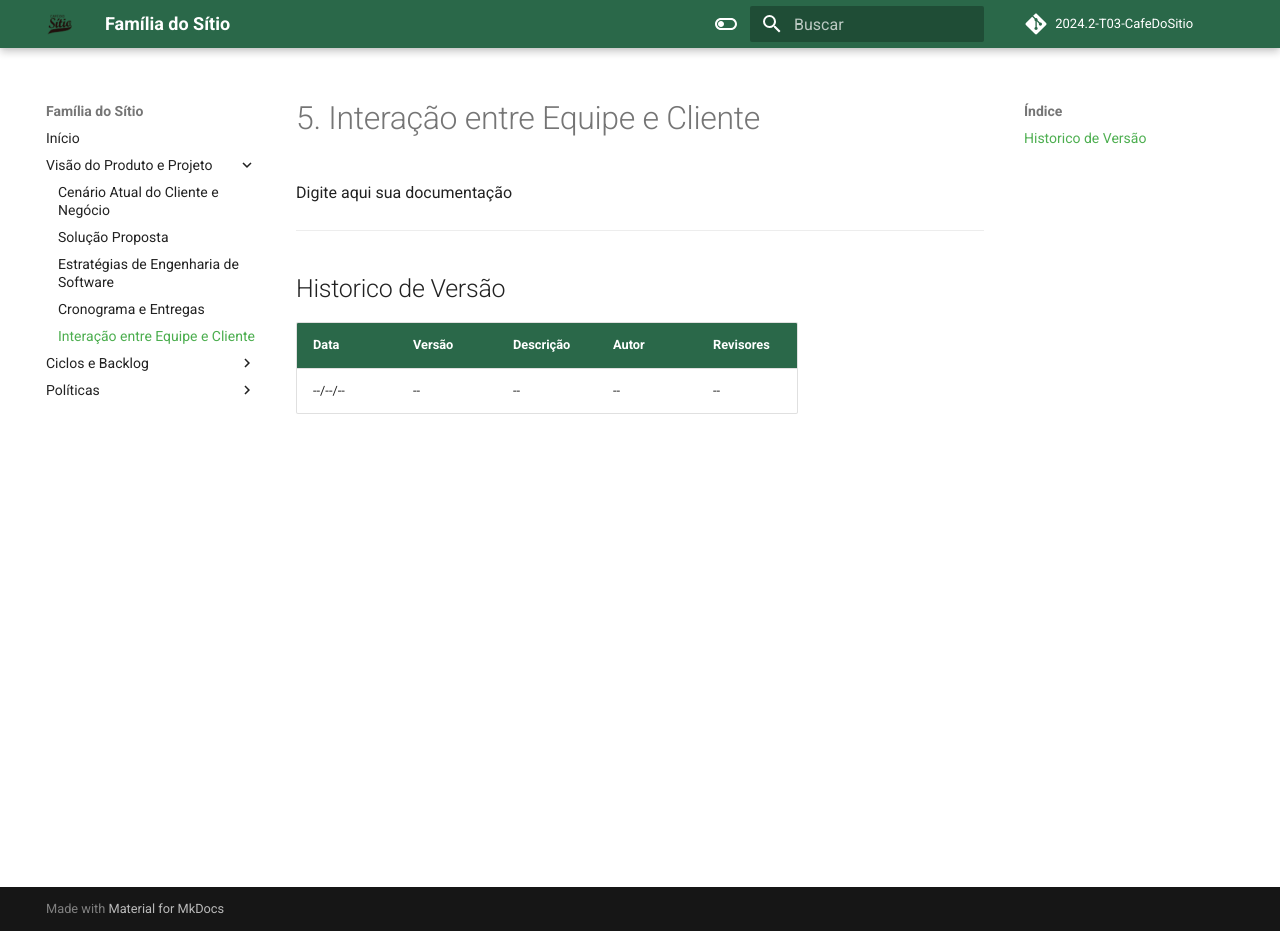
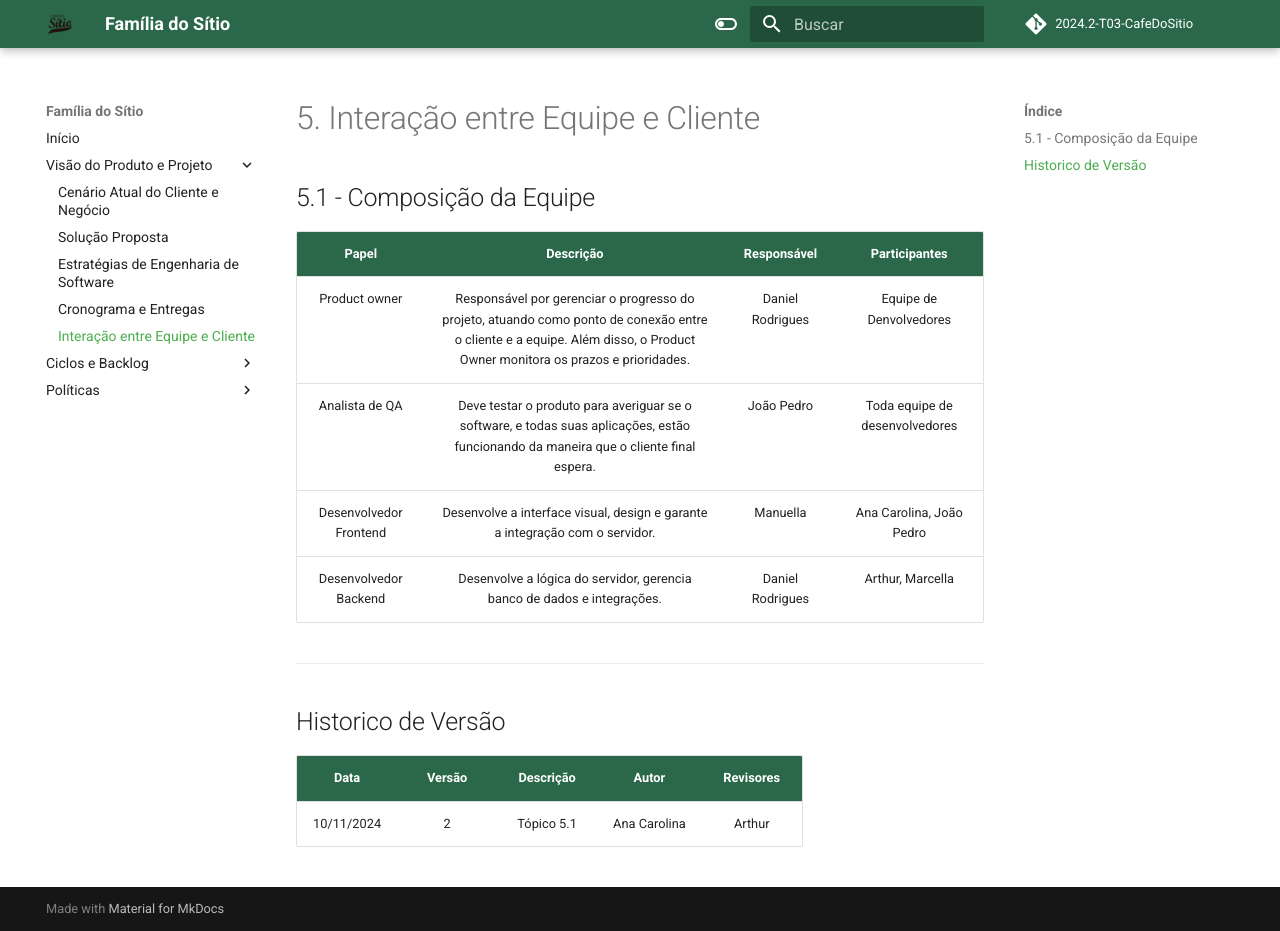
Before and after one commit to mdsreq-fga-unb/2024.2-T03-CafeDoSitio, an MkDocs documentation site: the page built from docs/sections/2-docPage/5-interacaoEquipeCliente.md, in a window 1280 px wide and 931 px high. Built offline with MkDocs 1.6.1 and Material for MkDocs 9.7.7, drawn with Linux system fonts in a browser that asks for light colours; comment, search, counter and statistics services are not loaded.

Commit message:
docs: adicionando tópico 5.1

```diff
--- a/docs/sections/2-docPage/5-interacaoEquipeCliente.md
+++ b/docs/sections/2-docPage/5-interacaoEquipeCliente.md
@@ -1,9 +1,18 @@
 # 5. Interação entre Equipe e Cliente
 
-Digite aqui sua documentação
+##5.1 - Composição da Equipe
+
+| Papel     | Descrição      | Responsável       | Participantes       |
+|:--------------:|:--------------:|:--------------:|:--------------:|
+| Product owner  | Responsável por gerenciar o progresso do projeto, atuando como ponto de conexão entre o cliente e a equipe. Além disso, o Product Owner monitora os prazos e prioridades.   | Daniel Rodrigues    | Equipe de Denvolvedores    |
+| Analista de QA  | Deve testar o produto para averiguar se o software, e todas suas aplicações, estão funcionando da maneira que o cliente final espera.   | João Pedro    | Toda equipe de desenvolvedores    |
+| Desenvolvedor Frontend  | Desenvolve a interface visual, design e garante a integração com o servidor.   | Manuella    | Ana Carolina, João Pedro    |
+| Desenvolvedor Backend  | Desenvolve a lógica do servidor, gerencia banco de dados e integrações.   | Daniel Rodrigues    | Arthur, Marcella    |
+
+
 
 ---
 ## Historico de Versão
 Data     | Versão | Descrição | Autor | Revisores
--------- | ------ | --------- | ----- | ---------
---/--/-- | -- | -- | -- | --
+:--------: | :--------:| :--------: | :--------: | :--------:
+10/11/2024 | 2 | Tópico 5.1 | Ana Carolina | Arthur
```
